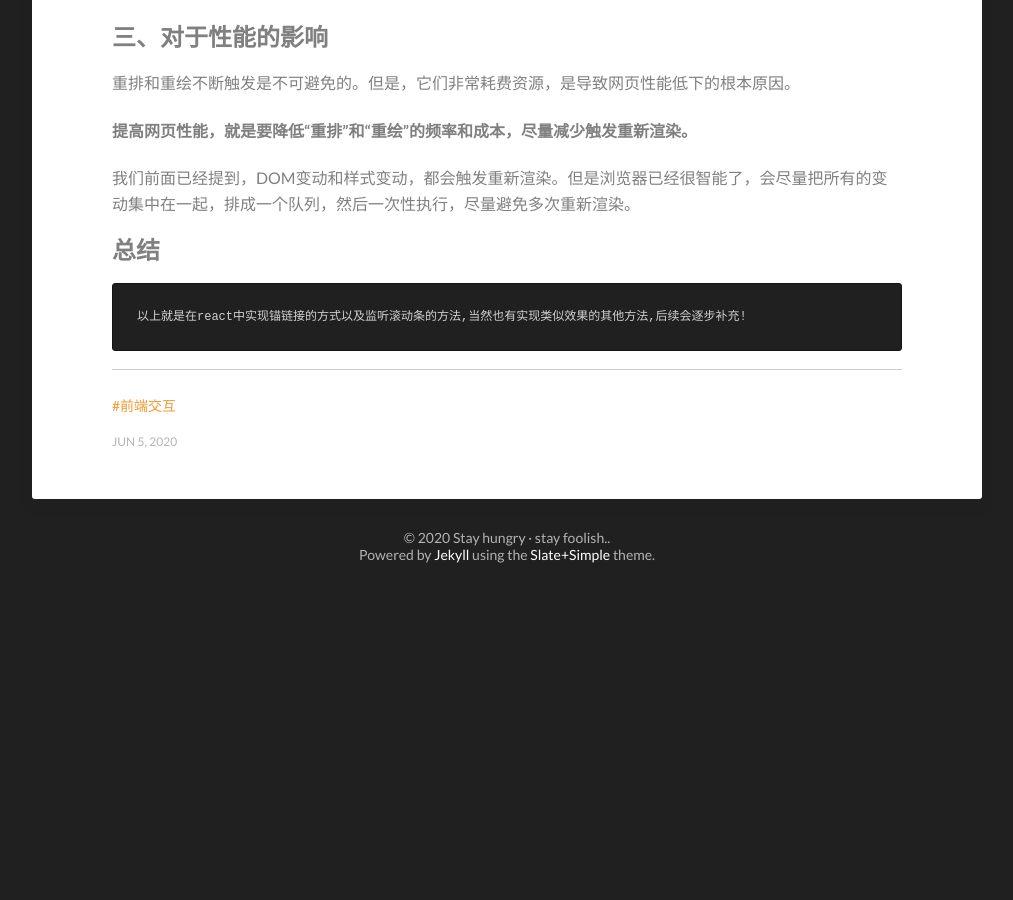
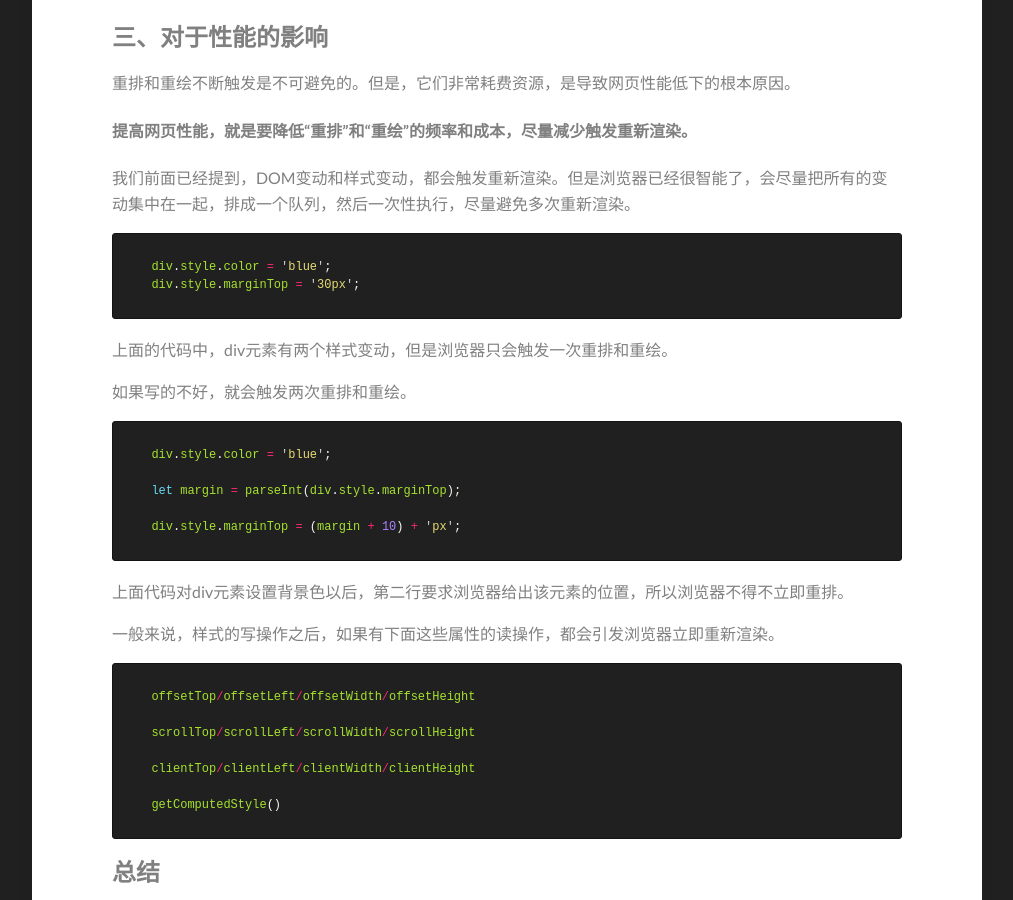
Before and after one commit to zhangjiali0627/zhangjiali0627.github.io, a Jekyll site: the page built from _posts/2020-06-11-WebPerformance.md, in a window 1280 px wide and 900 px high, scrolled down 2088 px. Shown: the whole window, without its empty margins (133-1146 px from the left). Built offline with Jekyll 4.4.1, drawn with Linux system fonts in a browser that asks for light colours; before the commit the page ends 2679 px from its top, so only the background shows below that.

Commit message:
fix: ceshi

````diff
--- a/_posts/2020-06-11-WebPerformance.md
+++ b/_posts/2020-06-11-WebPerformance.md
@@ -64,5 +64,36 @@ date-string: Jun 5, 2020
 
 我们前面已经提到，DOM变动和样式变动，都会触发重新渲染。但是浏览器已经很智能了，会尽量把所有的变动集中在一起，排成一个队列，然后一次性执行，尽量避免多次重新渲染。
 
+```js
+  div.style.color = 'blue';
+  div.style.marginTop = '30px';
+```
+
+上面的代码中，div元素有两个样式变动，但是浏览器只会触发一次重排和重绘。
+
+如果写的不好，就会触发两次重排和重绘。
+
+```js
+  div.style.color = 'blue';
+
+  let margin = parseInt(div.style.marginTop);
+
+  div.style.marginTop = (margin + 10) + 'px';
+```
+
+上面代码对div元素设置背景色以后，第二行要求浏览器给出该元素的位置，所以浏览器不得不立即重排。
+
+一般来说，样式的写操作之后，如果有下面这些属性的读操作，都会引发浏览器立即重新渲染。
+
+```js
+  offsetTop/offsetLeft/offsetWidth/offsetHeight
+
+  scrollTop/scrollLeft/scrollWidth/scrollHeight
+
+  clientTop/clientLeft/clientWidth/clientHeight
+
+  getComputedStyle()
+```
+
 ## 总结
     以上就是在react中实现锚链接的方式以及监听滚动条的方法,当然也有实现类似效果的其他方法,后续会逐步补充!
````
